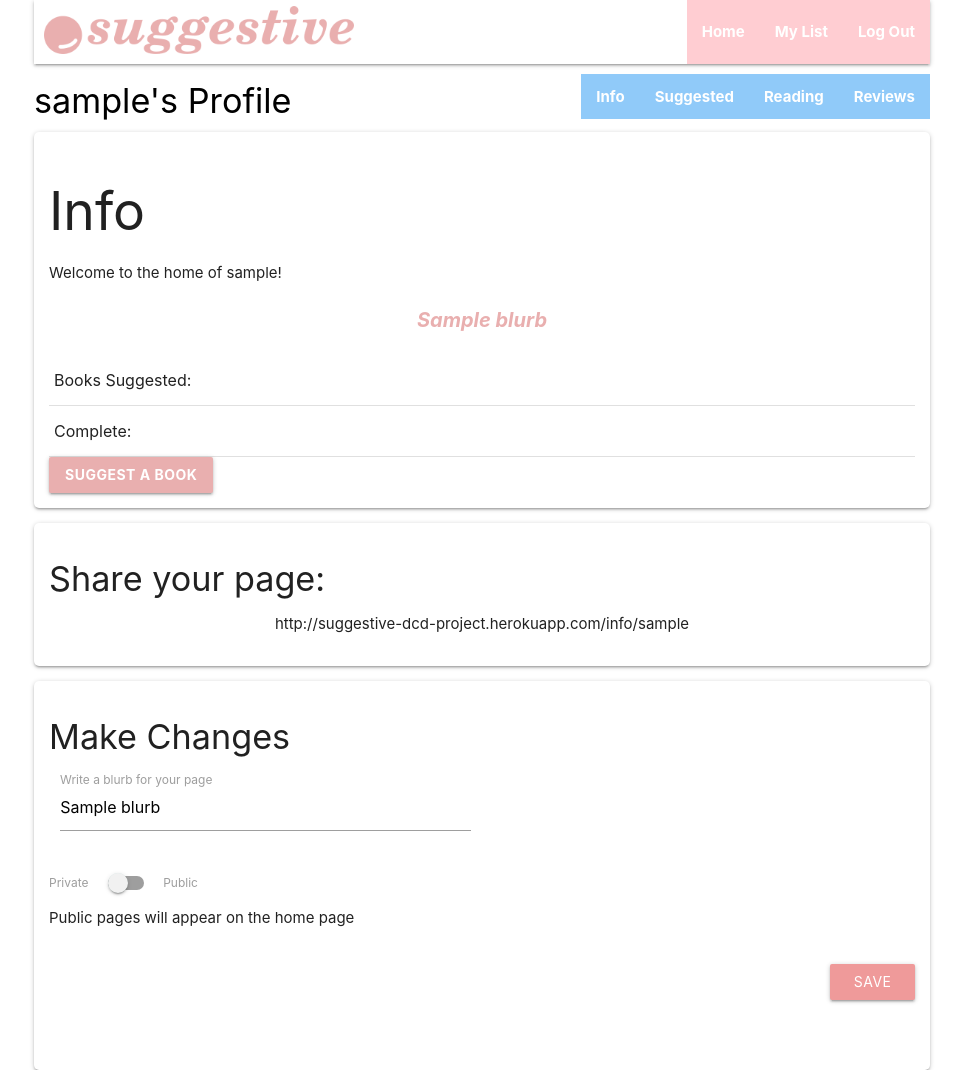
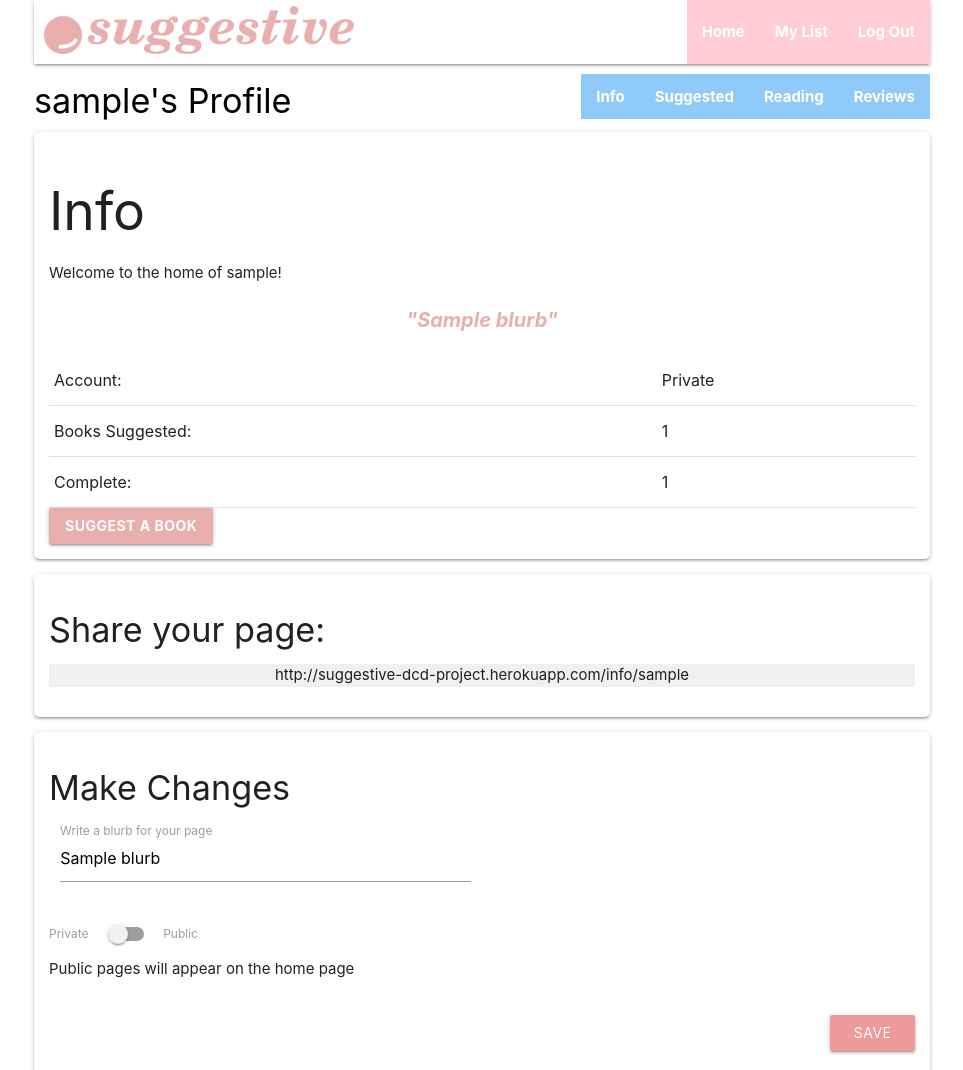
Before and after one commit to Pattern-Projects/suggestive-dcd-project, a Flask app: page /myinfo in a window 1280 px wide. Shown: the top 1070 px of the page, without its empty margins (158-1121 px from the left). Run offline with Flask 2, Linux system fonts and the light colour scheme; the visitor is signed in with stand-in values (Sample User, id 1); a database or web service that is not in the repository returns one stand-in record (values such as "Sample title"); some libraries are stand-ins or nearby versions.

Commit message:
Add blurb in quotes if there is a blurb

```diff
--- a/app.py
+++ b/app.py
@@ -19,9 +19,12 @@ def home():
 
 @app.route('/myinfo')
 def myinfo():
-    if session.get('username'):
+    if 'username' in session:
         list_profile = session['username']
-        return render_template('info.html', list_profile = list_profile, profiles=mongo.db.users.find({'username':list_profile}))
+        suggested = mongo.db.items.count_documents({'username': list_profile})
+        print(suggested)
+        complete = mongo.db.items.find({'username': list_profile, 'complete':True})
+        return render_template('info.html',suggested=suggested, complete=complete.count(), list_profile = list_profile, profiles=mongo.db.users.find({'username':list_profile}))
     return redirect(url_for('login'))
 
 
--- a/static/css/style.css
+++ b/static/css/style.css
@@ -79,6 +79,9 @@ nav{
     font-size: 20px;
 }
 
+.code{
+    background-color: #F1EFEF;
+}
 
 footer{
     margin-top: 10px;
--- a/templates/info.html
+++ b/templates/info.html
@@ -7,9 +7,13 @@
 <p>Welcome to the home of {{ list_profile }}!</p>
 
 {% for profile in profiles %}
-    <p class="quote">{{ profile.blurb }}</p>
+    <p class="quote">{% if profile.blurb %}"{{ profile.blurb }}"{% endif %}</p>
 <table>
         <tbody>
+          <tr>
+            <td>Account:</td>
+            <td>{% if profile.public == 'on' %}Public{% else %}Private{% endif %}</td>
+          </tr>
           <tr>
             <td>Books Suggested:</td>
             <td>{{ suggested }}</td>
```
